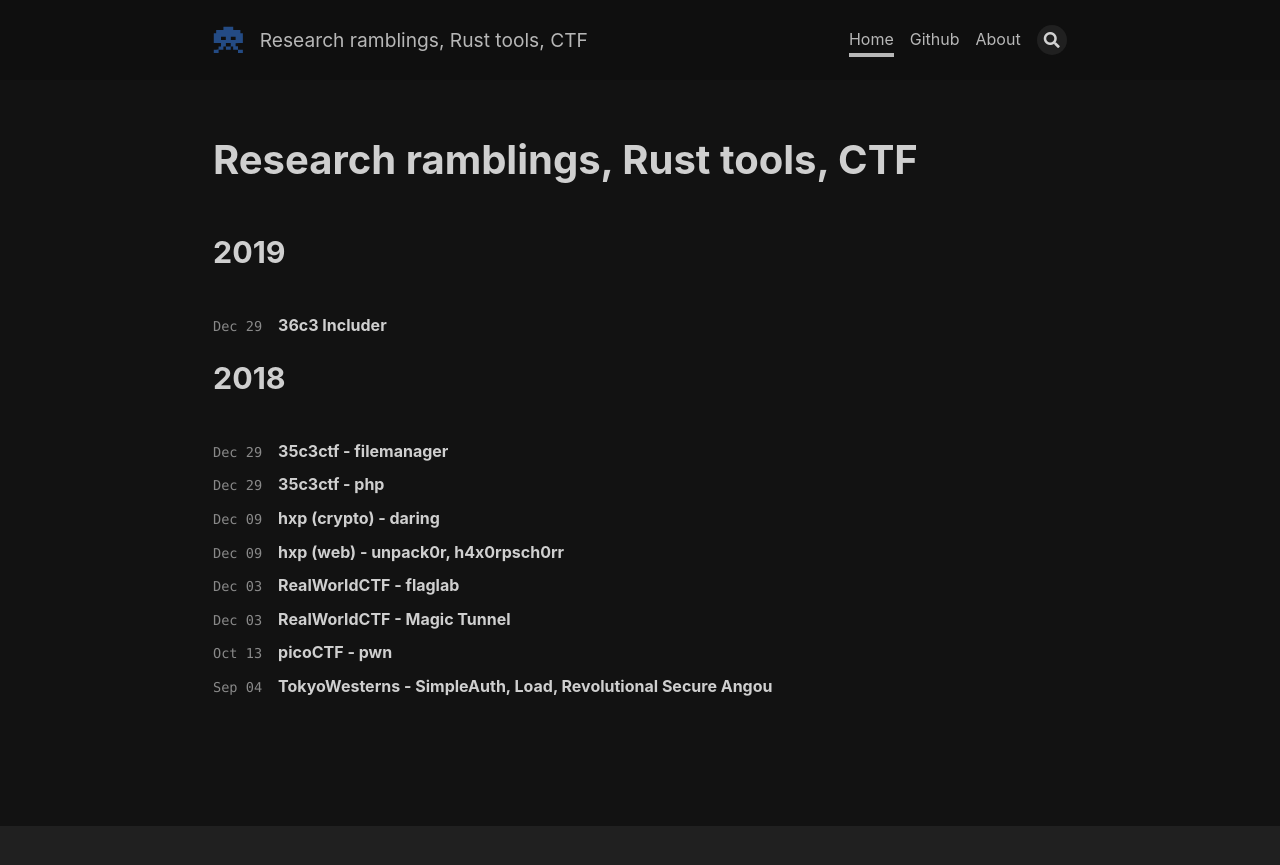
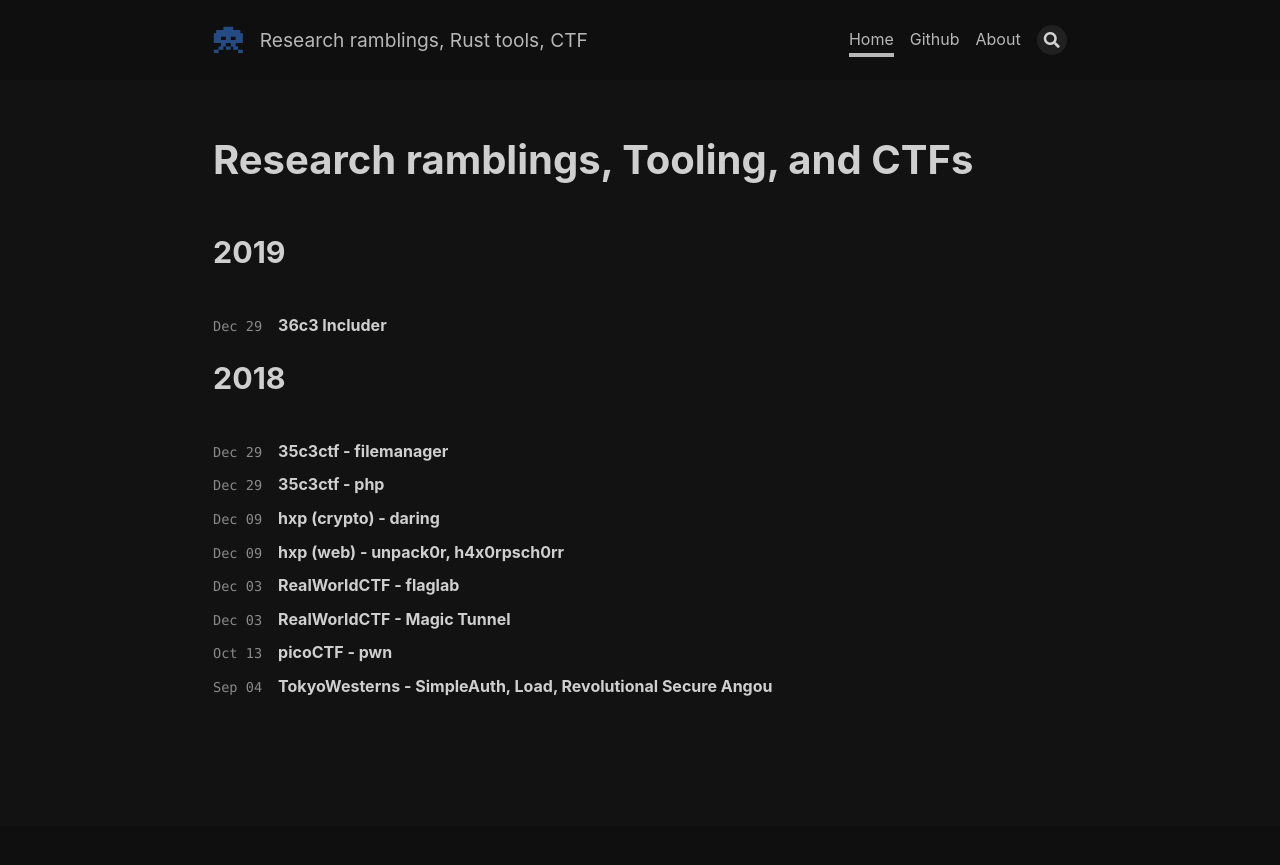
Before and after one commit to drtychai/drtychai.github.io, a Jekyll site: the page built from index.html, in a window 1280 px wide. Shown: the top 865 px of the page. Built offline with Jekyll 4.4.1, drawn with Linux system fonts in a browser that asks for light colours; nearby versions of some CDN libraries; the list of posts is cut into pages by our own code.

Commit message:
footer scss

```diff
--- a/_layouts/home.html
+++ b/_layouts/home.html
@@ -2,7 +2,7 @@
 layout: page
 titles:
   # @start locale config
-  en      : &EN     Research ramblings, Rust tools, CTF
+  en      : &EN    Research ramblings, Tooling, and CTFs
   en-GB   : *EN
   en-US   : *EN
   en-CA   : *EN
--- a/_sass/components/_footer.scss
+++ b/_sass/components/_footer.scss
@@ -6,7 +6,7 @@
   @include flexbox();
   @include align-items(center);
   color: $footer-text-color;
-  background: $footer-background;
+  background: rgba(#000, .15);
   a {
     @include link-colors ($footer-text-color, $main-color-1);
   }
@@ -25,6 +25,7 @@
     }
   }
 }
+
 .footer__author-links {
   @include overflow(auto);
   .author-links {
```
